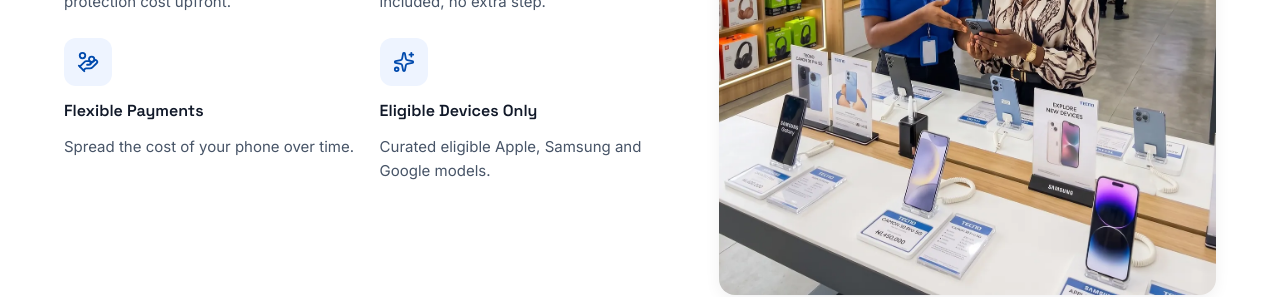
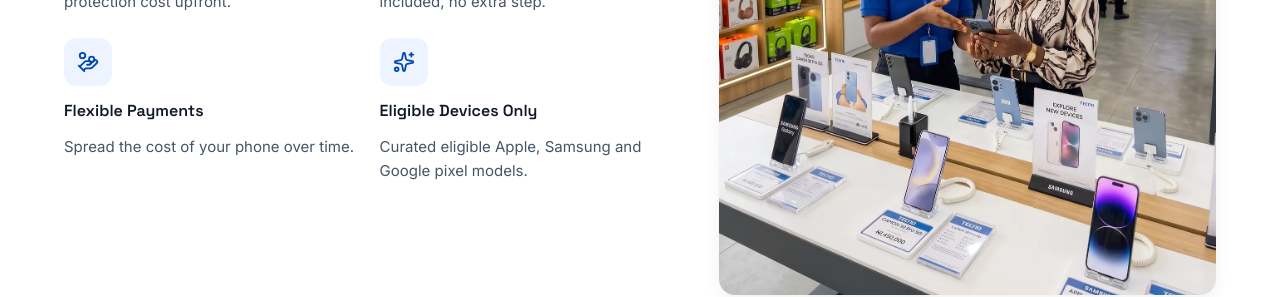
Before and after one commit to codemande/mona-mona, a React (Vite) app: page /buy-now-get-protected-pay-later in a window 1280 px wide. Shown: the part 1860-2157 px from the top of the page. Built offline with nearby package versions, Linux system fonts and the light colour scheme.

Commit message:
fix: update description for eligible devices in whyBuy section for accuracy

```diff
--- a/src/pages/BuyNow.jsx
+++ b/src/pages/BuyNow.jsx
@@ -28,7 +28,7 @@
   { icon: Tag, title: "Transparent Pricing", description: "Know exactly what your phone and protection cost upfront." },
   { icon: ShieldCheck, title: "Protection From Day One", description: "One year of Smartphone Protection included, no extra step." },
   { icon: HandCoins, title: "Flexible Payments", description: "Spread the cost of your phone over time." },
-  { icon: Sparkles, title: "Eligible Devices Only", description: "Curated eligible Apple, Samsung and Google models." },
+  { icon: Sparkles, title: "Eligible Devices Only", description: "Curated eligible Apple, Samsung and Google pixel models." },
 ];
 
 const steps = [
```
